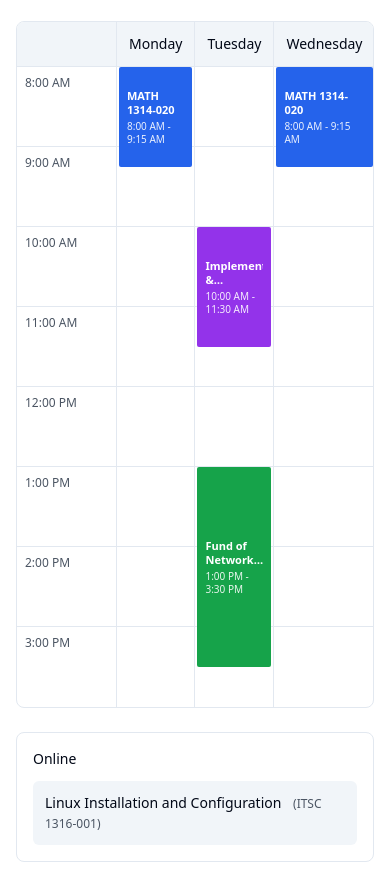
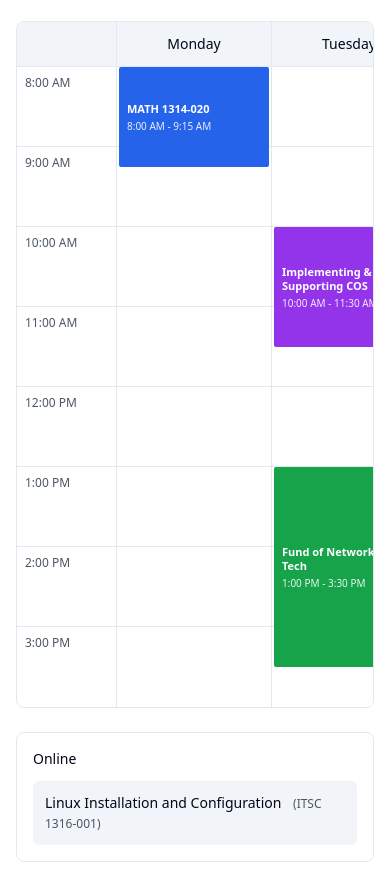
Before and after one commit to dfdj82092089u20eu/733463463636643, a plain HTML site: page index.html in a window 390 px wide. Shown: the part 71-949 px from the top of the page. Drawn offline with nearby package versions, Linux system fonts and the light colour scheme.

Commit message:
index.html

```diff
--- a/index.html
+++ b/index.html
@@ -103,8 +103,8 @@
                 <p class="text-sm text-gray-600 dark:text-gray-400">Spring 2026</p>
             </header>
 
-            <div class="border rounded-lg overflow-hidden mb-6 bg-white dark:bg-gray-900" style="border-color: hsl(var(--border))">
-                <div class="grid grid-cols-[100px_repeat(4,1fr)]">
+		<div class="border rounded-lg mb-6 bg-white dark:bg-gray-900 overflow-x-auto md:overflow-visible" style="border-color: hsl(var(--border))">
+		<div class="grid grid-cols-[100px_repeat(4,1fr)] min-w-[720px]">
                     <!-- Header -->
                     <div class="border-b border-r p-3" style="background-color: hsl(var(--muted)); border-color: hsl(var(--border))"></div>
                     <div class="border-b border-r p-3 text-center text-sm font-medium" style="background-color: hsl(var(--muted)); border-color: hsl(var(--border))">Monday</div>
```
